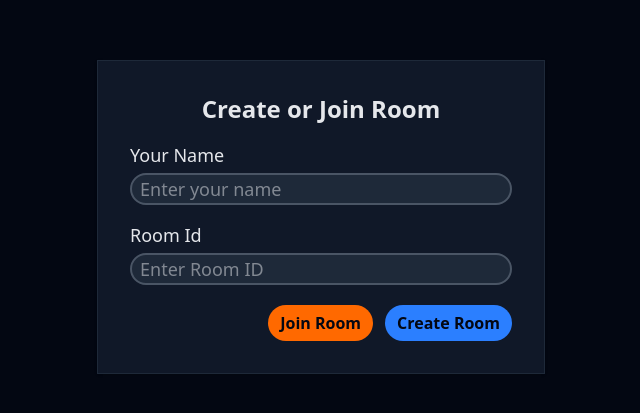
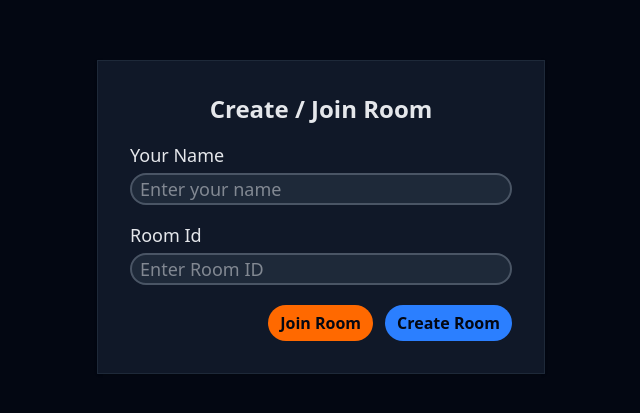
Before and after one commit to Tushar-Khushal-Mahajan/chat-app-frontend, a React (Vite) app: page / in a window 1280 px wide. Shown: the part 183-596 px from the top of the page, without its empty margins (319-959 px from the left). Built offline with nearby package versions, Linux system fonts and the light colour scheme.

Commit message:
move the create/join UI to seperate component

```diff
--- a/src/App.jsx
+++ b/src/App.jsx
@@ -1,35 +1,10 @@
-import { useState } from 'react'
-import { toast } from 'react-hot-toast';
-
+import JoinCreateChat from './components/joinCreateChat';
 
 // import './App.css'
 
 function App() {
   return (
-    <div className='min-h-screen bg-gray-950 text-gray-200 flex items-center justify-center'>
-      <section className='bg-gray-900 p-8 w-full max-w-md border border-gray-800 shadow flex flex-col gap-4'>
-        <h1 className='text-2xl font-semibold text-center'>Create or Join Room</h1>
-
-        <div className='text-lg'>
-          <label htmlFor="NAME" className='block'>Your Name</label>
-          <input type="text" name="name" id="NAME" placeholder='Enter your name' className='mt-1 border-2 border-gray-600 rounded-full px-2 w-full bg-gray-800' />
-        </div>
-
-        <div className='text-lg'>
-          <label htmlFor="ROOOM_ID" className='block'>Room Id</label>
-          <input type="text" name="rommId" id="ROOOM_ID" placeholder='Enter Room ID' className='mt-1 border-2 border-gray-600 rounded-full px-2 w-full bg-gray-800' />
-        </div>
-
-        <div className='mt-1 flex justify-end text-gray-950 font-semibold'>
-          <button className='bg-orange-500 px-3 py-1.5 rounded-full hover:bg-orange-600'>
-            Join Room
-          </button>
-          <button className='ms-3 bg-blue-500 px-3 py-1.5 rounded-full hover:bg-blue-600'>
-            Create Room
-          </button>
-        </div>
-      </section>
-    </div>
+    <JoinCreateChat />
   )
 }
 
--- /dev/null
+++ b/src/components/joinCreateChat.jsx
@@ -0,0 +1,30 @@
+// import './App.css'
+
+function JoinCreateChat() {
+  return <div className='min-h-screen bg-gray-950 text-gray-200 flex items-center justify-center'>
+    <section className='bg-gray-900 p-8 w-full max-w-md border border-gray-800 shadow flex flex-col gap-4'>
+      <h1 className='text-2xl font-semibold text-center'>Create / Join Room</h1>
+
+      <div className='text-lg'>
+        <label htmlFor="NAME" className='block'>Your Name</label>
+        <input type="text" name="name" id="NAME" placeholder='Enter your name' className='mt-1 border-2 border-gray-600 rounded-full px-2 w-full bg-gray-800' />
+      </div>
+
+      <div className='text-lg'>
+        <label htmlFor="ROOOM_ID" className='block'>Room Id</label>
+        <input type="text" name="rommId" id="ROOOM_ID" placeholder='Enter Room ID' className='mt-1 border-2 border-gray-600 rounded-full px-2 w-full bg-gray-800' />
+      </div>
+
+      <div className='mt-1 flex justify-end text-gray-950 font-semibold'>
+        <button className='bg-orange-500 px-3 py-1.5 rounded-full hover:bg-orange-600'>
+          Join Room
+        </button>
+        <button className='ms-3 bg-blue-500 px-3 py-1.5 rounded-full hover:bg-blue-600'>
+          Create Room
+        </button>
+      </div>
+    </section>
+  </div>
+}
+
+export default JoinCreateChat
```
